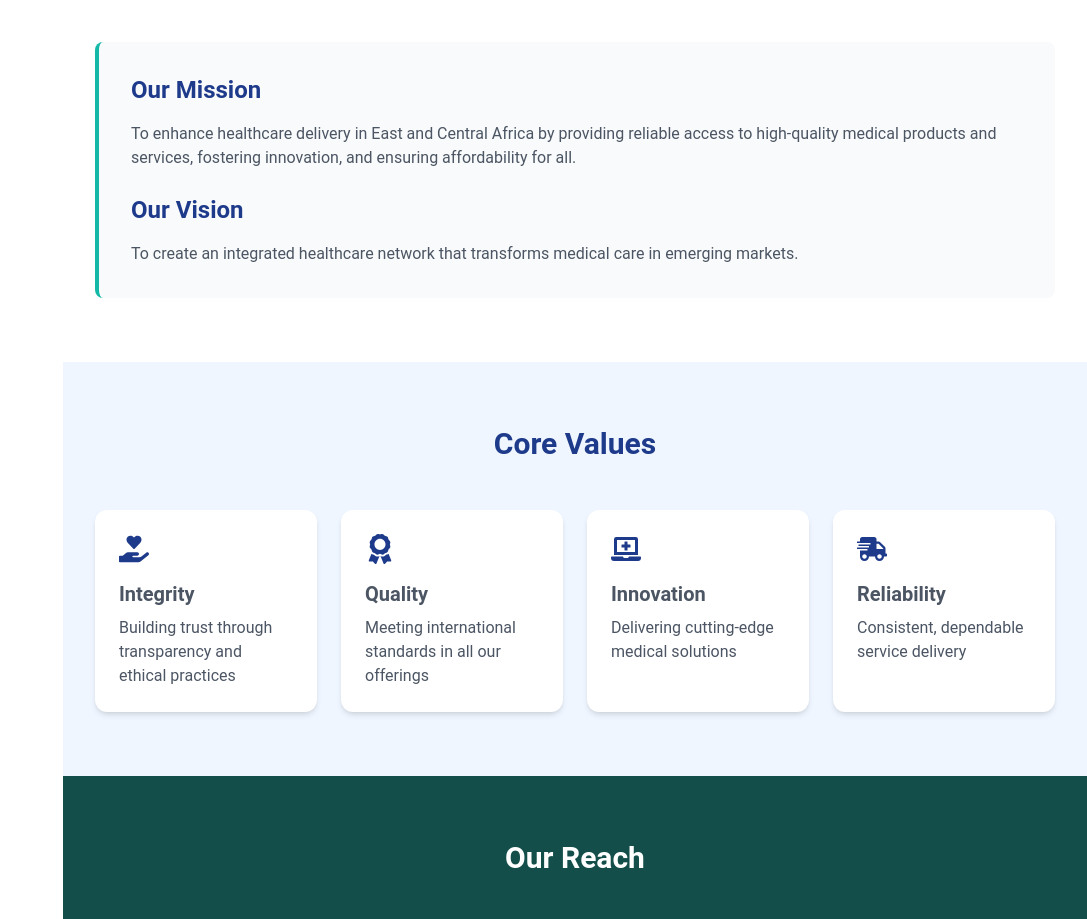
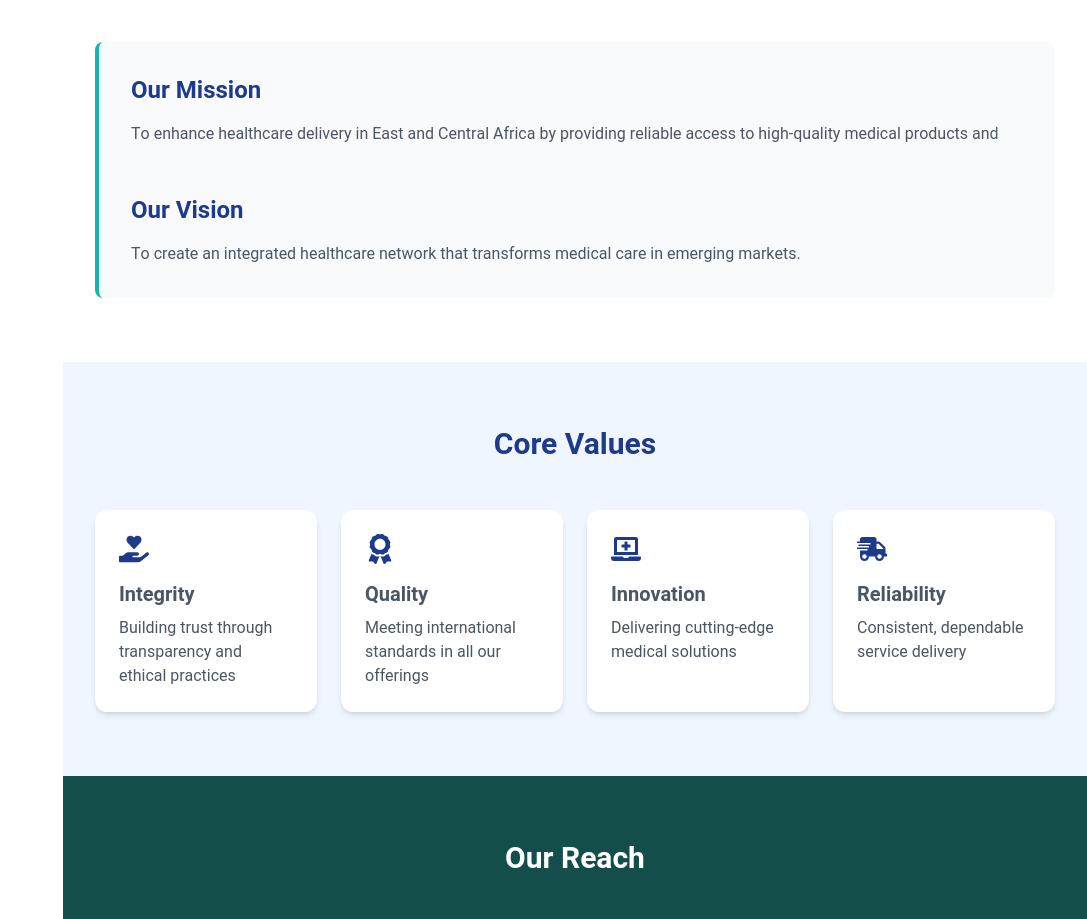
Before and after one commit to jansencodez/nitibuhealthcare, a Next.js app: page /about in a window 1280 px wide. Shown: the part 1580-2499 px from the top of the page, without its empty margins (193-1280 px from the left). Built offline with nearby package versions, Linux system fonts and the light colour scheme; grey boxes are pictures that could not be loaded.

Commit message:
feature: search context

```diff
--- a/app/about/page.tsx
+++ b/app/about/page.tsx
@@ -221,6 +221,36 @@ const InitiativesSection = () => {
 
 const MissionVisionSection = () => {
   const { theme } = useTheme();
+
+  // Animation variants for typing effect
+  const typingVariants = {
+    hidden: { opacity: 0 },
+    visible: (i: number) => ({
+      opacity: 1,
+      transition: {
+        delay: i * 0.05, // Staggered delay based on character index
+        duration: 0.1,
+      },
+    }),
+  };
+
+  // Split text into characters for animation
+  const renderAnimatedText = (text: string) => {
+    return text.split("").map((char, index) => (
+      <motion.span
+        key={index}
+        custom={index}
+        variants={typingVariants}
+        initial="hidden"
+        whileInView="visible"
+        viewport={{ once: true, margin: "-20% 0px -20% 0px" }}
+        className="inline-block"
+      >
+        {char === " " ? "\u00A0" : char}
+      </motion.span>
+    ));
+  };
+
   return (
     <section className="py-16 px-4 md:px-8">
       <div className="max-w-6xl mx-auto">
@@ -243,16 +273,25 @@ const MissionVisionSection = () => {
               >
                 Our Mission
               </h2>
-              <p
+              <motion.p
                 className={`${
                   theme === "dark" ? "text-gray-300" : "text-gray-600"
                 }`}
+                initial="hidden"
+                whileInView="visible"
+                viewport={{ once: true }}
+                variants={{
+                  visible: {
+                    transition: { staggerChildren: 0.05 },
+                  },
+                }}
               >
-                To enhance healthcare delivery in East and Central Africa by
-                providing reliable access to high-quality medical products and
-                services, fostering innovation, and ensuring affordability for
-                all.
-              </p>
+                {renderAnimatedText(
+                  "To enhance healthcare delivery in East and Central Africa by " +
+                    "providing reliable access to high-quality medical products and " +
+                    "services, fostering innovation, and ensuring affordability for all."
+                )}
+              </motion.p>
             </div>
             <div>
               <h2
@@ -262,14 +301,24 @@ const MissionVisionSection = () => {
               >
                 Our Vision
               </h2>
-              <p
+              <motion.p
                 className={`${
                   theme === "dark" ? "text-gray-300" : "text-gray-600"
                 }`}
+                initial="hidden"
+                whileInView="visible"
+                viewport={{ once: true }}
+                variants={{
+                  visible: {
+                    transition: { staggerChildren: 0.05 },
+                  },
+                }}
               >
-                To create an integrated healthcare network that transforms
-                medical care in emerging markets.
-              </p>
+                {renderAnimatedText(
+                  "To create an integrated healthcare network that transforms " +
+                    "medical care in emerging markets."
+                )}
+              </motion.p>
             </div>
           </div>
         </motion.div>
--- /dev/null
+++ b/app/catalog/layout.tsx
@@ -0,0 +1,48 @@
+// app/catalog/layout.tsx
+"use client";
+
+import { ReactNode } from "react";
+import { motion } from "framer-motion";
+import { useTheme } from "@/context/ThemeContext";
+import SearchBar from "@/components/catalog/SearchBar";
+import { SearchProvider } from "@/context/SearchContext";
+
+interface CatalogLayoutProps {
+  children: ReactNode;
+}
+
+export default function CatalogLayout({ children }: CatalogLayoutProps) {
+  const { theme } = useTheme();
+
+  return (
+    <SearchProvider>
+      <div
+        className={`min-h-screen ${
+          theme === "dark" ? "bg-gray-900" : "bg-gray-50"
+        }`}
+      >
+        <div className="flex flex-col min-h-screen">
+          <main className="flex-1">
+            {/* Changed top value and added margin-top */}
+            <section className="sticky top-14 z-40 mt-16 bg-gradient-to-b from-green-800/30 to-transparent backdrop-blur-sm rounded-b-xl">
+              <div className="max-w-7xl mx-auto px-4 md:px-8 py-2">
+                <SearchBar />
+              </div>
+            </section>
+
+            {/* Added margin-top to account for header */}
+            <div className="max-w-7xl mx-auto px-4 md:px-8 pb-8 mt-4">
+              <motion.div
+                initial={{ opacity: 0 }}
+                animate={{ opacity: 1 }}
+                transition={{ duration: 0.3 }}
+              >
+                {children}
+              </motion.div>
+            </div>
+          </main>
+        </div>
+      </div>
+    </SearchProvider>
+  );
+}
--- a/app/catalog/page.tsx
+++ b/app/catalog/page.tsx
@@ -5,8 +5,6 @@ import { AnimatePresence } from "framer-motion";
 import { FaSyringe, FaPrescriptionBottle } from "react-icons/fa";
 import { useTheme } from "@/context/ThemeContext";
 
-// Components
-import SearchBar from "@/components/catalog/SearchBar";
 import ProductGridSection from "@/components/catalog/ProductGridSection";
 import ProductCarousel from "@/components/catalog/ProductCarousel";
 import ProductModal from "@/components/catalog/ProductModal";
@@ -17,11 +15,12 @@ import {
   nonPharmaceuticalProducts,
   allProducts,
 } from "@/data/products";
-import  Product  from "@/types/Product";
+import Product from "@/types/Product";
+import { useSearch } from "@/context/SearchContext";
 
 export default function CataloguePage() {
   const [selectedProduct, setSelectedProduct] = useState<Product | null>(null);
-  const [searchQuery, setSearchQuery] = useState("");
+  const { searchQuery } = useSearch();
   const { theme } = useTheme();
   const isDark = theme === "dark";
 
@@ -29,13 +28,11 @@ export default function CataloguePage() {
   const suggestedProducts = allProducts.slice(0, 10);
 
   // Filter products
-  const filteredNonPharma = nonPharmaceuticalProducts.filter(
-    (p: Product) =>
-      p.name.toLowerCase().includes(searchQuery.toLowerCase())
+  const filteredNonPharma = nonPharmaceuticalProducts.filter((p: Product) =>
+    p.name.toLowerCase().includes(searchQuery.toLowerCase())
   );
-  const filteredPharma = pharmaceuticalProducts.filter(
-    (p: Product) =>
-      p.name.toLowerCase().includes(searchQuery.toLowerCase())
+  const filteredPharma = pharmaceuticalProducts.filter((p: Product) =>
+    p.name.toLowerCase().includes(searchQuery.toLowerCase())
   );
 
   // Grid classes
@@ -44,11 +41,11 @@ export default function CataloguePage() {
 
   return (
     <div
-      className={`min-h-screen ${isDark ? "bg-gray-900" : "bg-gray-50"} p-2 md:p-8 mt-16 lg:mt-0`}
+      className={`min-h-screen ${
+        isDark ? "bg-gray-900" : "bg-gray-50"
+      }  md:p-8 pt-16 lg:mt-0`}
     >
       <div className="max-w-7xl mx-auto">
-        <SearchBar searchQuery={searchQuery} setSearchQuery={setSearchQuery} />
-
         <ProductCarousel
           title="Suggested Products"
           products={suggestedProducts}
--- a/components/catalog/SearchBar.tsx
+++ b/components/catalog/SearchBar.tsx
@@ -1,13 +1,13 @@
+// components/SearchBar.tsx
+"use client";
+
 import { motion } from "framer-motion";
 import { FaSearch } from "react-icons/fa";
 import { useTheme } from "@/context/ThemeContext";
+import { useSearch } from "@/context/SearchContext";
 
-interface SearchBarProps {
-  searchQuery: string;
-  setSearchQuery: (query: string) => void;
-}
-
-export default function SearchBar({ searchQuery, setSearchQuery }: SearchBarProps) {
+export default function SearchBar() {
+  const { searchQuery, setSearchQuery } = useSearch();
   const { theme } = useTheme();
   const isDark = theme === "dark";
 
@@ -15,19 +15,19 @@ export default function SearchBar({ searchQuery, setSearchQuery }: SearchBarProp
     <motion.div
       initial={{ opacity: 0, y: -20 }}
       animate={{ opacity: 1, y: 0 }}
-      className="sticky top-4 z-30 mb-12 max-w-3xl mx-auto"
+      className="sticky top-20 z-[100] mb-2 max-w-3xl mx-auto px-4"
     >
-      <div className={`relative ${isDark ? "text-gray-300" : "text-gray-600"}`}>
+      <div className={`relative ${isDark ? "text-gray-400" : "text-gray-600"}`}>
         <FaSearch className="absolute left-4 top-1/2 -translate-y-1/2" />
         <input
           type="text"
           placeholder="Search products..."
           value={searchQuery}
           onChange={(e) => setSearchQuery(e.target.value)}
-          className={`w-full pl-12 pr-4 py-3 rounded-xl border-2 ${
+          className={`w-full pl-12 pr-4 py-3 rounded-xl border-2 backdrop-blur-lg ${
             isDark
-              ? "bg-gray-800 border-gray-700 focus:border-teal-400"
-              : "bg-white border-gray-200 focus:border-teal-600"
+              ? "bg-gray-800/80 border-gray-700 focus:border-teal-400"
+              : "bg-white/80 border-gray-200 focus:border-teal-600"
           } transition-colors`}
         />
       </div>
--- /dev/null
+++ b/context/SearchContext.tsx
@@ -0,0 +1,26 @@
+// context/SearchContext.tsx
+"use client";
+
+import { createContext, useContext, useState } from "react";
+
+interface SearchContextType {
+  searchQuery: string;
+  setSearchQuery: (query: string) => void;
+}
+
+const SearchContext = createContext<SearchContextType>({
+  searchQuery: "",
+  setSearchQuery: () => {},
+});
+
+export const useSearch = () => useContext(SearchContext);
+
+export function SearchProvider({ children }: { children: React.ReactNode }) {
+  const [searchQuery, setSearchQuery] = useState("");
+
+  return (
+    <SearchContext.Provider value={{ searchQuery, setSearchQuery }}>
+      {children}
+    </SearchContext.Provider>
+  );
+}
```
